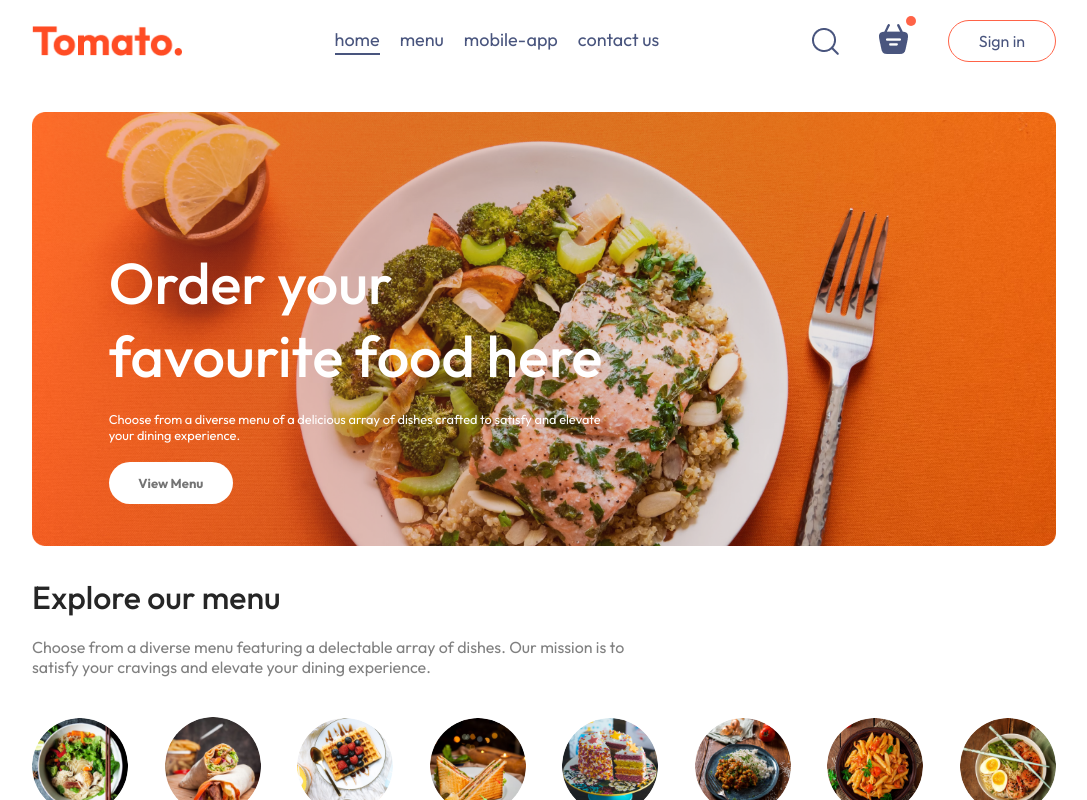
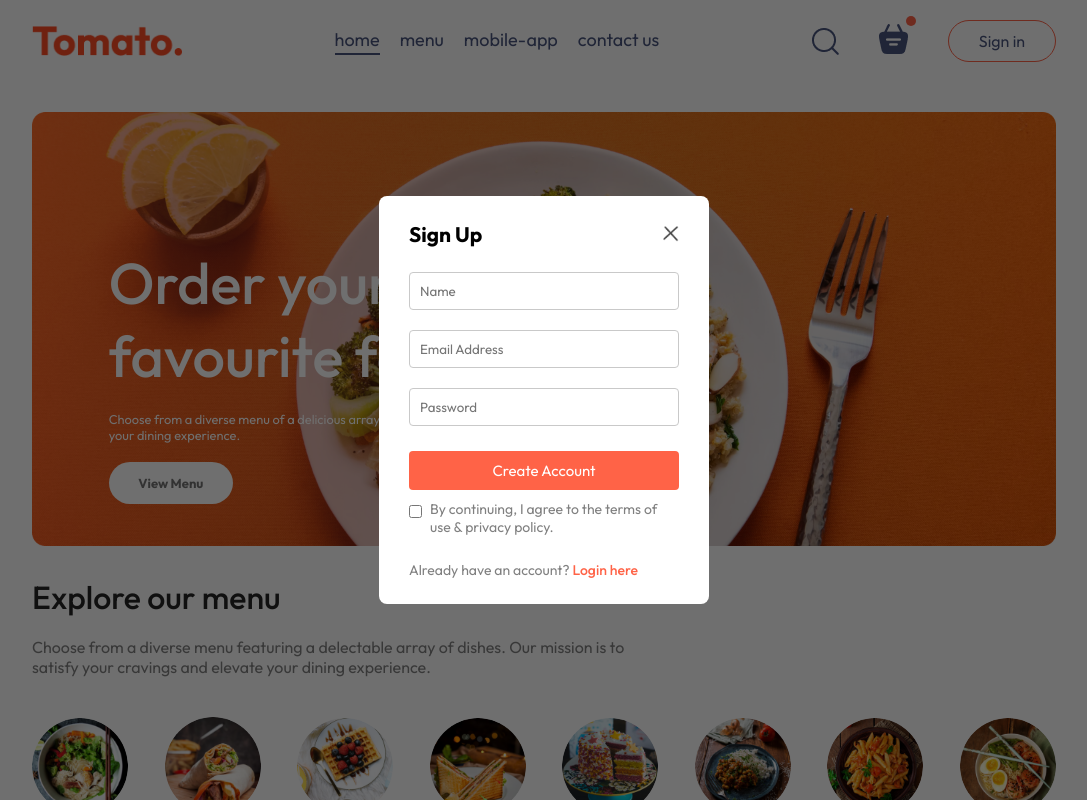
Before and after one commit to Wesebebe/food-delivery-app, a React (Vite) app in the folder frontend/: page / in a window 1280 px wide. Both pictures are taken after a click on the button "Sign in". Shown: the top 800 px of the page, without its empty margins (96-1183 px from the left). Built offline with nearby package versions, Linux system fonts and the light colour scheme.

Commit message:
Add sign up and login forms

```diff
--- a/frontend/src/App.jsx
+++ b/frontend/src/App.jsx
@@ -1,16 +1,20 @@
-import React from "react";
+import React, { useState } from "react";
 import Navbar from "./components/navbar/Navbar";
 import { Route, Routes } from "react-router-dom";
 import Home from "./pages/Home/Home";
 import Cart from "./pages/Cart/Cart";
 import PlaceOrder from "./pages/PlaceOrder/PlaceOrder";
 import Footer from "./components/Footer/Footer";
+import LogInPopUp from "./components/LogInPopUp/LogInPopUp";
 
 const App = () => {
+  const [showLogIn, setShowLogIn] = useState(false);
+
   return (
     <>
+      {showLogIn ? <LogInPopUp setShowLogIn={setShowLogIn} /> : <></>}
       <div className="app">
-        <Navbar />
+        <Navbar setShowLogIn={setShowLogIn} />
         <Routes>
           <Route path="/" element={<Home />} />
           <Route path="cart" element={<Cart />} />
--- /dev/null
+++ b/frontend/src/components/LogInPopUp/LogInPopUp.css
@@ -0,0 +1,74 @@
+.login-popup {
+    position: absolute;
+    z-index: 1;
+    width: 100%;
+    height: 100%;
+    background-color: #00000090;
+    display: grid;
+}
+
+.login-popup-container {
+    place-self: center;
+    width: max(23vw, 330px);
+    color: #808080;
+    background-color: white;
+    display: flex;
+    flex-direction: column;
+    gap: 25px;
+    padding: 25px 30px;
+    border-radius: 8px;
+    font-size: 14px;
+    animation: fadeIn 0.5s;
+}
+
+.login-popup-title {
+    display: flex;
+    justify-content: space-between;
+    align-items: center;
+    color: black;
+}
+
+.login-popup-title img {
+    width: 16px;
+    cursor: pointer;
+}
+
+.login-popup-inputs {
+    display: flex;
+    flex-direction: column;
+    gap: 20px;
+}
+
+.login-popup-inputs input {
+    outline: none;
+    border: 1px solid #c9c9c9;
+    padding: 10px;
+    border-radius: 4px;
+}
+
+.login-popup-container button {
+    border: none;
+    padding: 10px;
+    border-radius: 4px;
+    color: white;
+    background-color: tomato;
+    font-size: 15px;
+    cursor: pointer;
+}
+
+.login-popup-condition {
+    display: flex;
+    align-items: start;
+    gap: 8px;
+    margin-top: -15px;
+}
+
+.login-popup-condition input {
+    margin-top: 5px;
+}
+
+.login-popup p span {
+    color: tomato;
+    font-weight: 500;
+    cursor: pointer;
+}
--- /dev/null
+++ b/frontend/src/components/LogInPopUp/LogInPopUp.jsx
@@ -0,0 +1,50 @@
+import React, { useState } from "react";
+import "./LogInPopUp.css";
+import { assets } from "../../assets/assets";
+
+const LogInPopUp = ({ setShowLogIn }) => {
+  const [currState, setCurrState] = useState("Sign Up");
+
+  return (
+    <div className="login-popup">
+      <form className="login-popup-container">
+        <div className="login-popup-title">
+          <h2>{currState}</h2>
+          <img
+            onClick={() => setShowLogIn(false)}
+            src={assets.cross_icon}
+            alt=""
+          />
+        </div>
+        <div className="login-popup-inputs">
+          {currState === "Login" ? (
+            <></>
+          ) : (
+            <input type="text" placeholder="Name" required />
+          )}
+
+          <input type="email" placeholder="Email Address" required />
+          <input type="password" placeholder="Password" required />
+        </div>
+        <button>{currState === "Sign Up" ? "Create Account" : "Login"}</button>
+        <div className="login-popup-condition">
+          <input type="checkbox" required />
+          <p>By continuing, I agree to the terms of use & privacy policy.</p>
+        </div>
+        {currState === "Login" ? (
+          <p>
+            Create a new account?{" "}
+            <span onClick={() => setCurrState("Sign Up")}>Click here</span>
+          </p>
+        ) : (
+          <p>
+            Already have an account?{" "}
+            <span onClick={() => setCurrState("Login")}>Login here</span>
+          </p>
+        )}
+      </form>
+    </div>
+  );
+};
+
+export default LogInPopUp;
--- a/frontend/src/components/navbar/Navbar.jsx
+++ b/frontend/src/components/navbar/Navbar.jsx
@@ -3,7 +3,7 @@
 import { assets } from "../../assets/assets";
 import { Link } from "react-router-dom";
 
-const Navbar = () => {
+const Navbar = ({ setShowLogIn }) => {
   const [menu, setMenu] = useState("home");
   return (
     <div className="navbar">
@@ -44,7 +44,7 @@
           <img src={assets.basket_icon} alt="" />
           <div className="dot"></div>
         </div>
-        <button>Sign in</button>
+        <button onClick={() => setShowLogIn(true)}>Sign in</button>
       </div>
     </div>
   );
```
